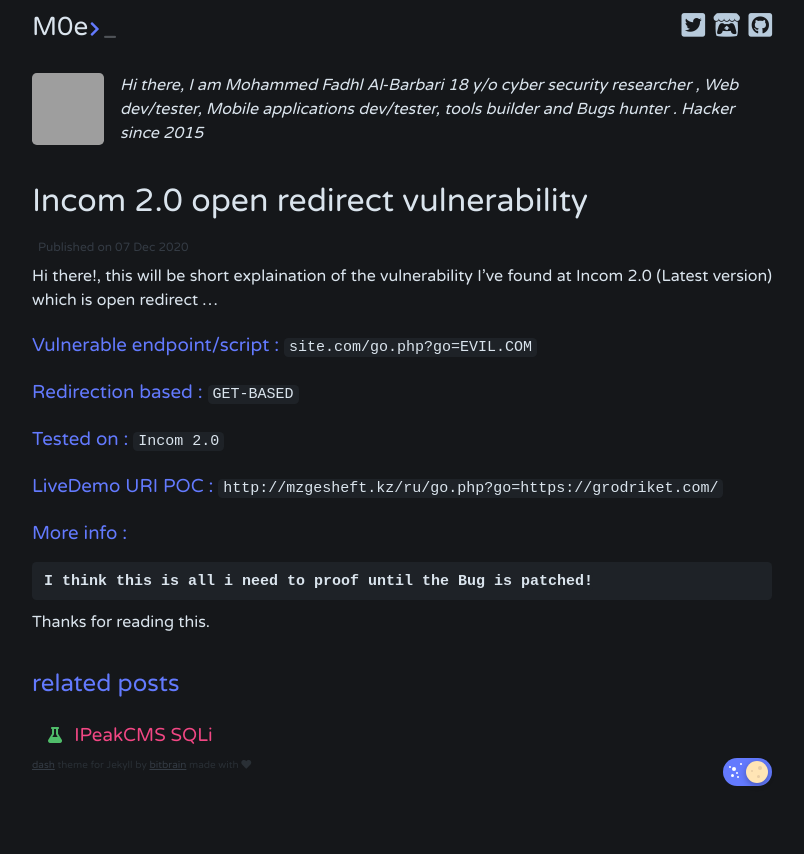
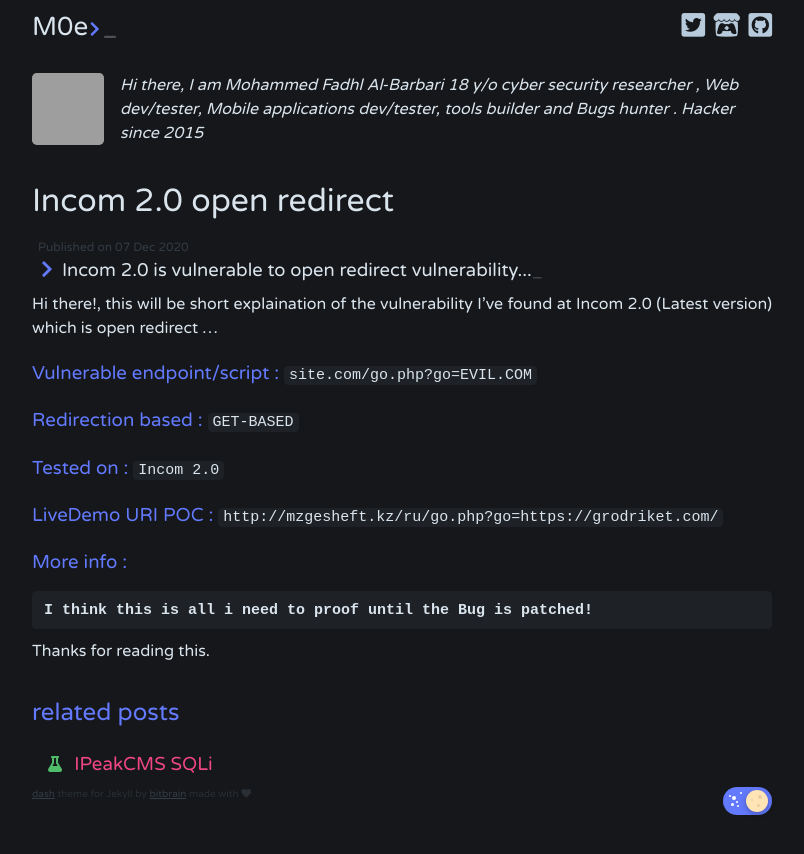
Before and after one commit to Spellingis/Spellingis.github.io, a Jekyll site: the page built from _posts/2020-12-07-incom-open-redirect.md, in a window 1280 px wide. Shown: the top 854 px of the page, without its empty margins (238-1042 px from the left). Built offline with Jekyll 4.4.1, drawn with Linux system fonts in a browser that asks for light colours; comment, search, counter and statistics services are not loaded; grey boxes are pictures that could not be loaded.

Commit message:
Update 2020-12-07-incom-open-redirect.md

```diff
--- a/_posts/2020-12-07-incom-open-redirect.md
+++ b/_posts/2020-12-07-incom-open-redirect.md
@@ -1,6 +1,7 @@
 ---
 layout: post
-title:  "Incom 2.0 open redirect vulnerability"
+title:  "Incom 2.0 open redirect"
+description: Incom 2.0 is vulnerable to open redirect vulnerability...
 tags: exploits bugbounty
 ---
   Hi there!, this will be short explaination of the vulnerability I've found at Incom 2.0 (Latest version) which is open redirect ...
```
